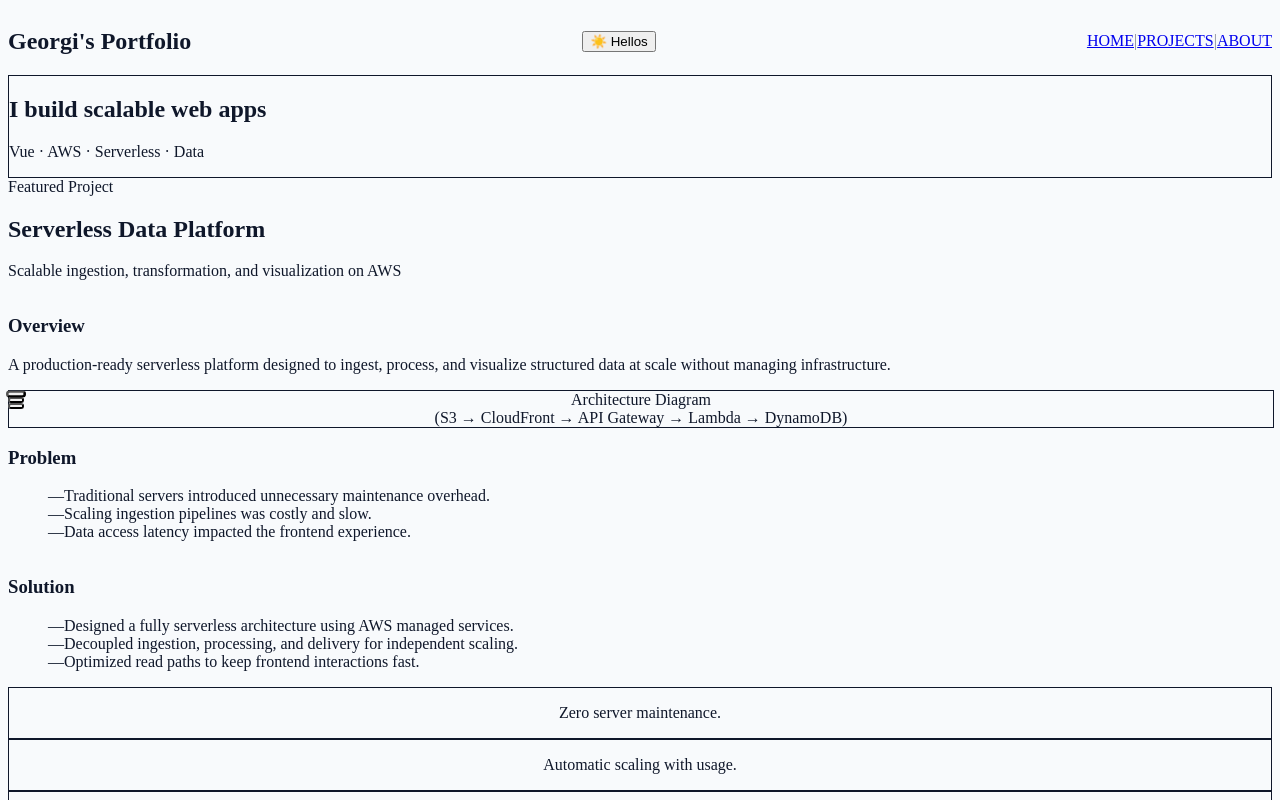
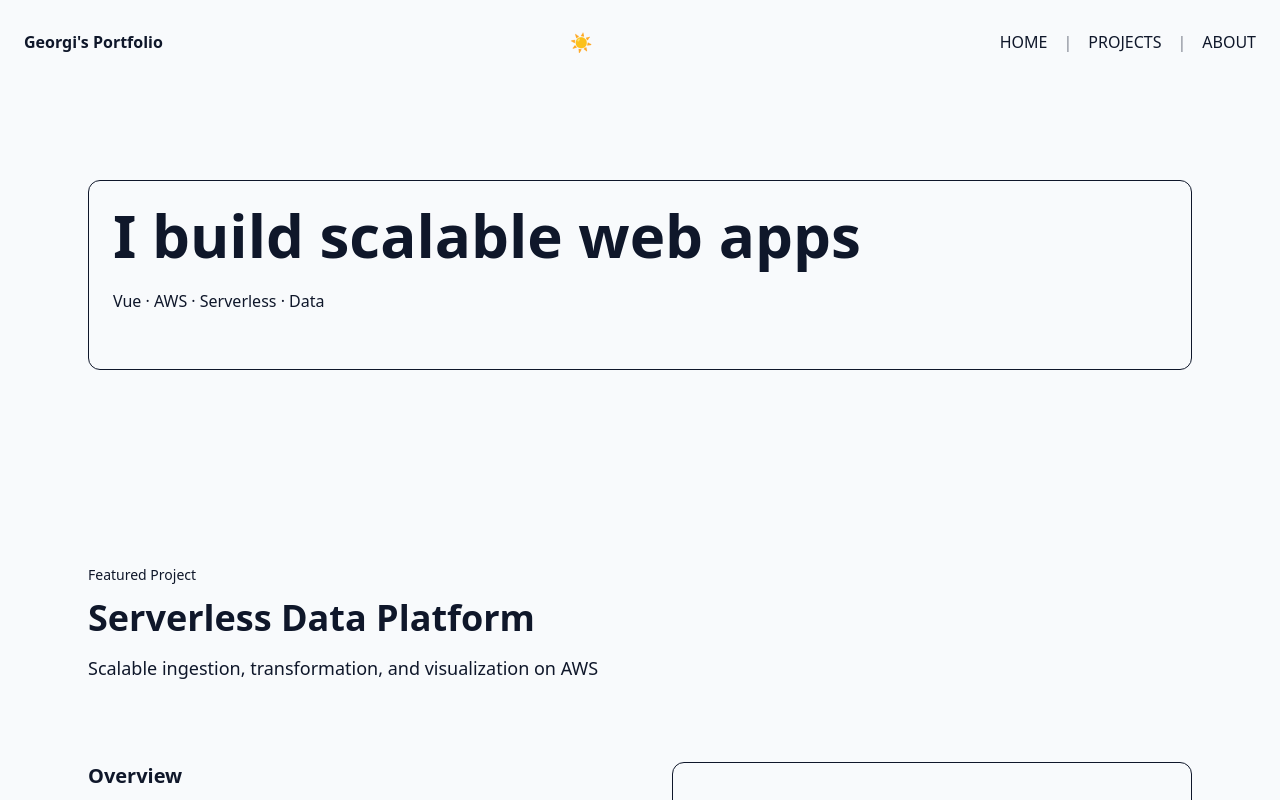
Before and after one commit to gjgeorgiev/GjGeorgievPortfolio, a Vue app: page / in a window 1280 px wide. Shown: the top 800 px of the page. Built offline with nearby package versions, Linux system fonts and the light colour scheme.

Commit message:
Fixed tailwind config and button built a card component time to tidy things up

```diff
--- a/src/assets/main.css
+++ b/src/assets/main.css
@@ -1,5 +1,6 @@
-@tailwind base;
-@tailwind components;
+@import "tailwindcss";
+
+
 @tailwind utilities;
 
 @layer base {
--- a/src/components/layout/NavBar.vue
+++ b/src/components/layout/NavBar.vue
@@ -1,12 +1,12 @@
 <template>
 
-  <nav class="flex justify-between items-center px-4 py-4">
-    <h2 class="font-bold text">Georgi's Portfolio</h2>
-      <BaseButton @click="isDark = !isDark" variant="primary">
-        {{ isDark ? "🌙" : "☀️" }} Hellos
+  <nav class="flex justify-between items-center px-6 py-4">
+    <h1 class="font-bold">Georgi's Portfolio</h1>
+      <BaseButton @click="isDark = !isDark" variant="primary" size="lg">
+        {{ isDark ? "🌙" : "☀️" }}
       </BaseButton>
     <div>
-      <ul class="uppercase">
+      <ul class="uppercase padding-x-4 flex gap-4 text-text-muted font-medium">
       <RouterLink to="/">Home</RouterLink>
       <span class="opacity-50">|</span>
       <RouterLink to="/projects">Projects</RouterLink>
--- a/src/components/ui/BaseButton.vue
+++ b/src/components/ui/BaseButton.vue
@@ -39,9 +39,8 @@ const variantClasses = computed(() => {
   }
   if (props.variant === "secondary") {
     return `
-      border border-text-muted
       text-text-primary
-      hover:border-accent hover:text-accent
+      hover:bg-accent-hover hover:text-bg-main
     `
   }
   return ""
--- a/vite.config.js
+++ b/vite.config.js
@@ -1,9 +1,10 @@
 import { defineConfig } from "vite"
 import vue from "@vitejs/plugin-vue"
 import path from "path"
+import tailwindcss from "@tailwindcss/vite"
 
 export default defineConfig({
-  plugins: [vue()],
+  plugins: [vue(), tailwindcss()],
   resolve: {
     alias: {
       "@": path.resolve(__dirname, "./src"),
```
